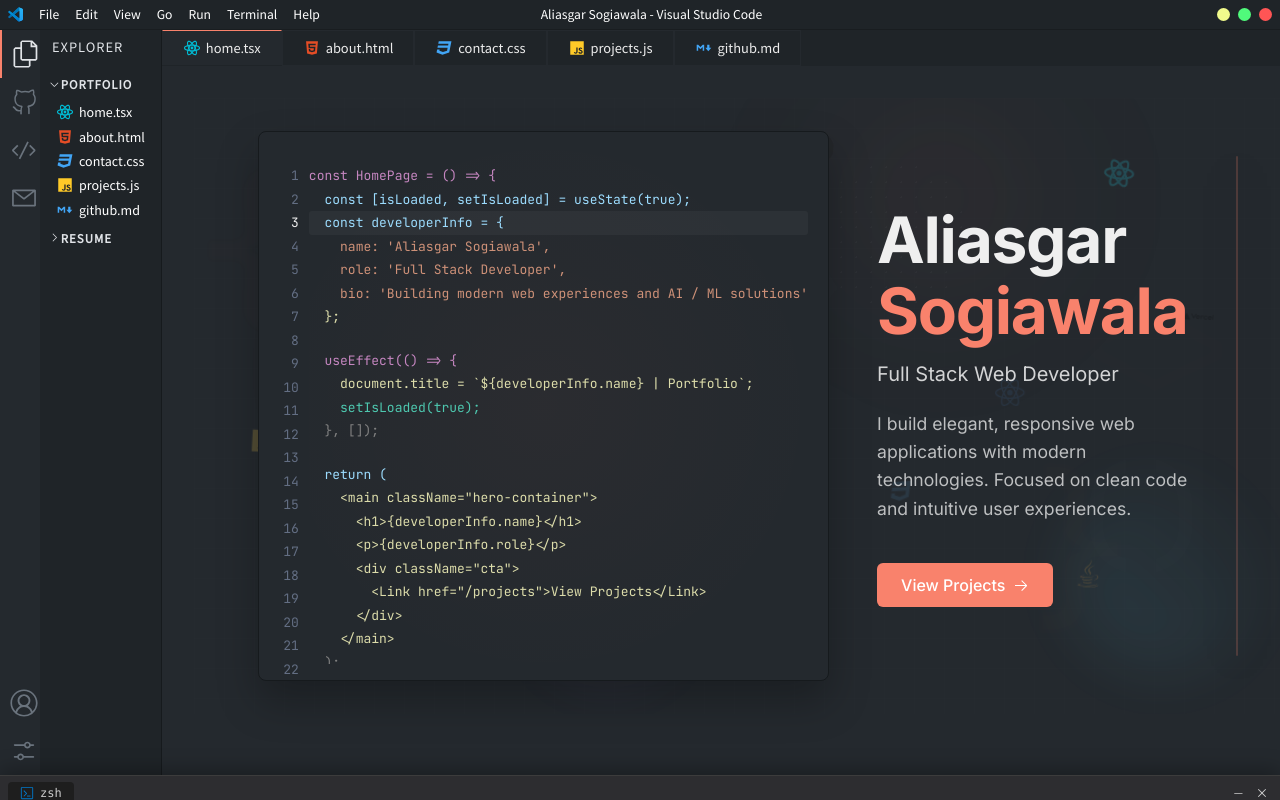
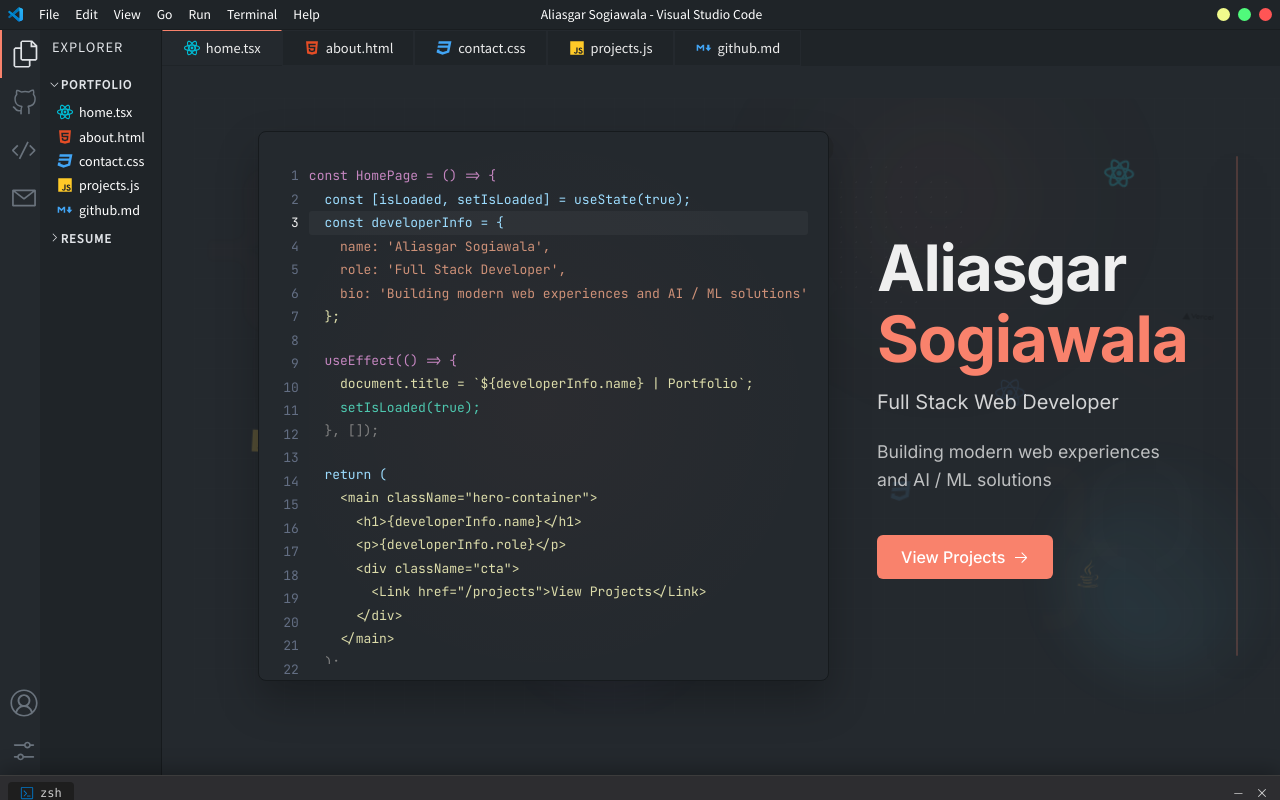
Before and after one commit to aliasgarsogiawala/portfolio2-vscode, a Next.js app: page / in a window 1280 px wide. Built offline with nearby package versions, Linux system fonts and the light colour scheme; grey boxes are pictures that could not be loaded.

Commit message:
fix: update bio description to reflect current focus on modern web experiences and AI/ML solutions

```diff
--- a/pages/index.tsx
+++ b/pages/index.tsx
@@ -98,8 +98,7 @@ export default function HomePage() {
           <div className={styles.developerRole}>Full Stack Web Developer</div>
 
           <p className={styles.bio}>
-            I build elegant, responsive web applications with modern
-            technologies. Focused on clean code and intuitive user experiences.
+            Building modern web experiences and AI / ML solutions
           </p>
 
           <div className={styles.actionLinks}>
```
